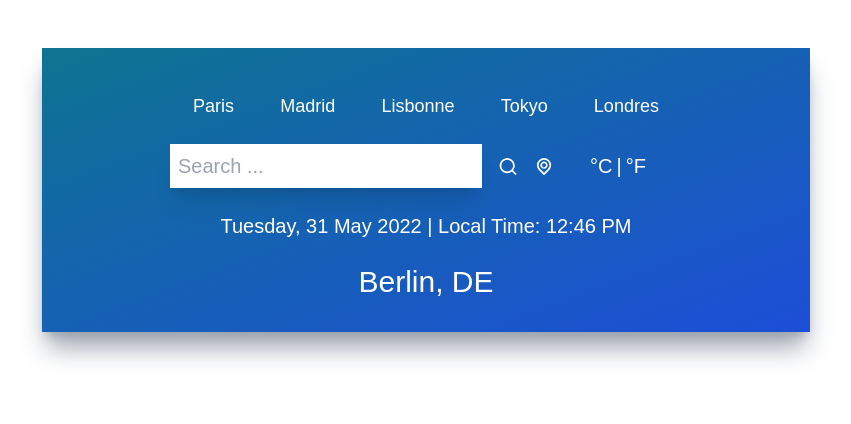
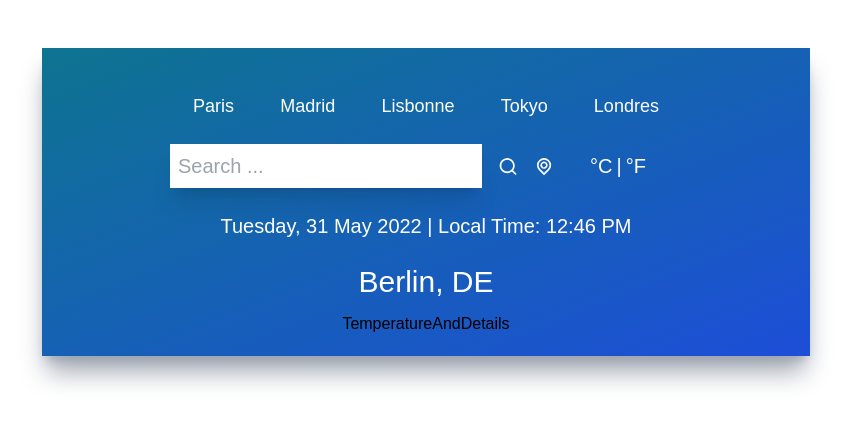
Before and after one commit to IMTR0J4N/Weather-App_React, a React (Vite) app: page / in a window 1280 px wide. Shown: the top 424 px of the page, without its empty margins (214-1065 px from the left). Built offline with nearby package versions, Linux system fonts and the light colour scheme; a web font is replaced by a local one.

Commit message:
Start code Temperature and Details components

```diff
--- a/src/App.jsx
+++ b/src/App.jsx
@@ -2,6 +2,7 @@ import './App.css'
 import TopButtons from './components/TopButtons';
 import Inputs from './components/Inputs';
 import TimeAndLocation from './components/TimeAndLocation';
+import TemperatureAndDetails from './components/TemperatureAndDetails';
 
 function App() {
   return (
@@ -10,6 +11,7 @@ function App() {
       <Inputs />
 
       <TimeAndLocation />
+      <TemperatureAndDetails />
     </div>
   )
 }
--- /dev/null
+++ b/src/components/TemperatureAndDetails.jsx
@@ -0,0 +1,9 @@
+import React from 'react'
+
+function TemperatureAndDetails() {
+  return (
+    <div>TemperatureAndDetails</div>
+  )
+}
+
+export default TemperatureAndDetails
```
